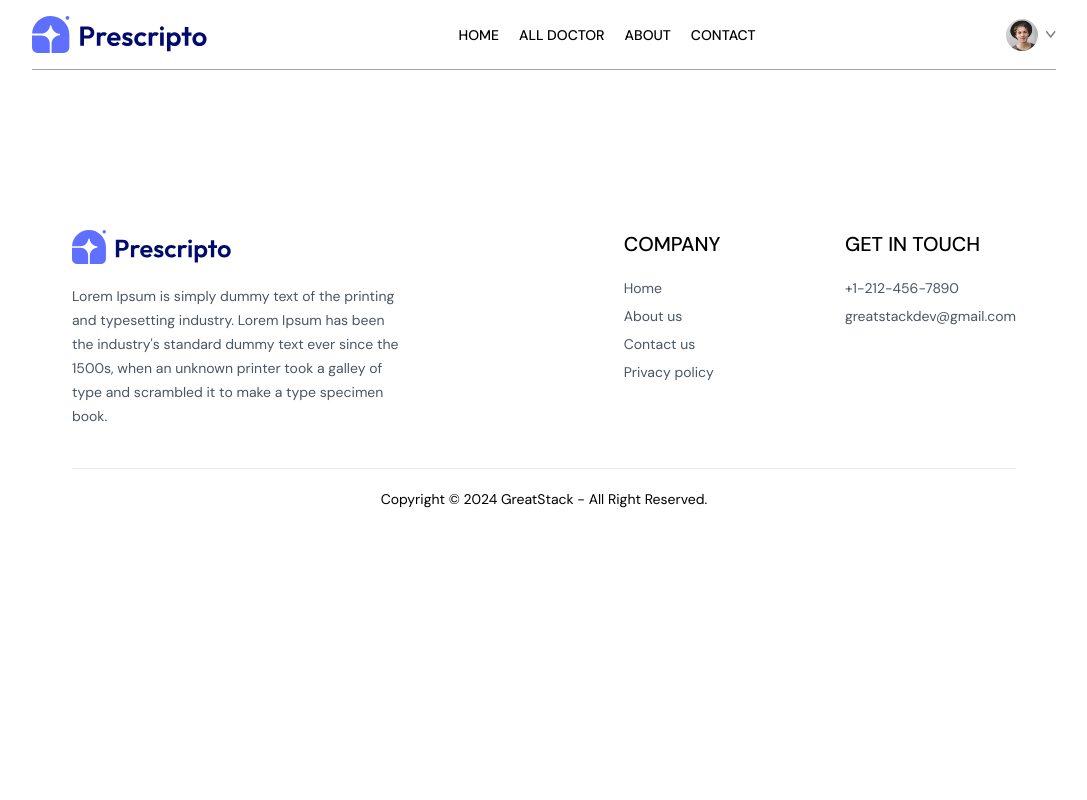
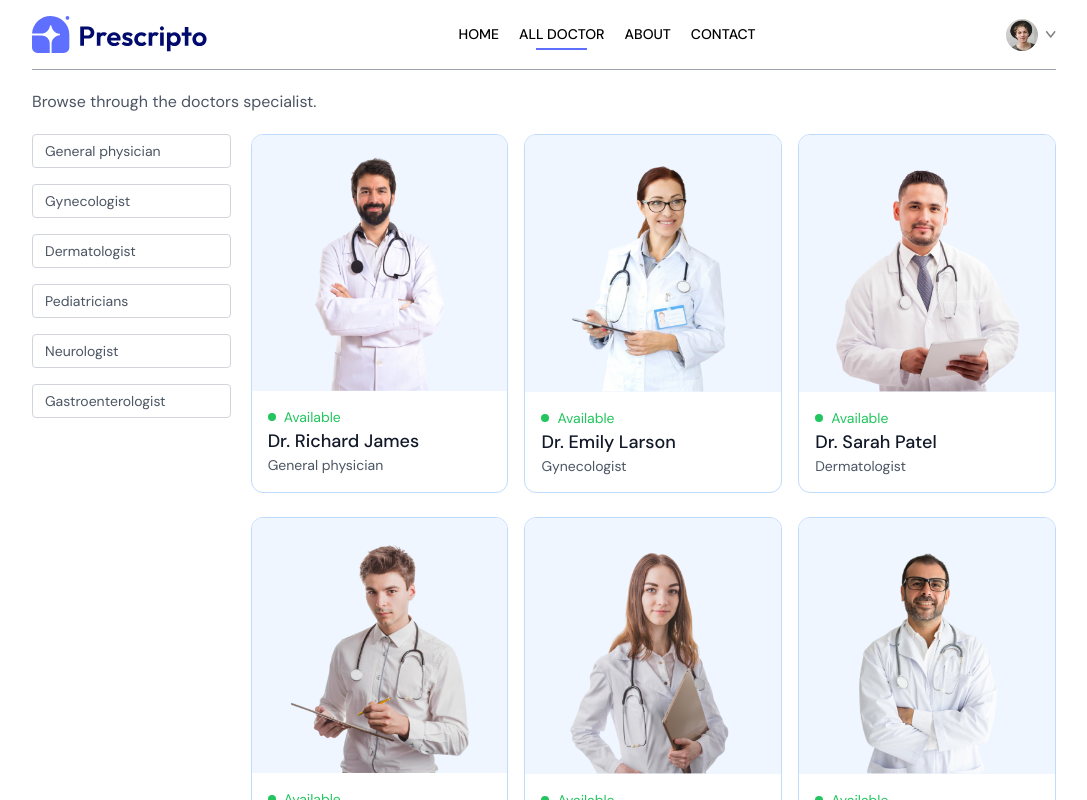
Before and after one commit to ShreyasGadave/MediCure, a React (Vite) app in the folder Frontend/: page /doctors in a window 1280 px wide. Shown: the top 800 px of the page, without its empty margins (96-1183 px from the left). Built offline with nearby package versions, Linux system fonts and the light colour scheme; a web font is replaced by a local one.

Commit message:
All DoctorsPage Added

```diff
--- a/Frontend/src/App.jsx
+++ b/Frontend/src/App.jsx
@@ -17,8 +17,8 @@
       <Navbar/>
       <Routes>
         <Route path="/" element={<Home />} />
-        <Route path="/doctor" element={<Doctor />} />
-        <Route path="/doctor:speciality" element={<Doctor />} />
+        <Route path="/doctors" element={<Doctor />} />
+        <Route path="/doctors/:speciality" element={<Doctor />} />
         <Route path="/login" element={<Login />} />
         <Route path="/about" element={<About />} />
         <Route path="/contact" element={<Contact />} />
--- a/Frontend/src/Components/Navbar.jsx
+++ b/Frontend/src/Components/Navbar.jsx
@@ -10,13 +10,13 @@
 
   return (
     <div className="flex items-center justify-between text-sm py-4 mb-5 border-b border-b-gray-400">
-      <img className="w-44 cursor-pointer " src={assets.logo} alt="" />
+      <img onClick={()=>navigate('/')} className="w-44 cursor-pointer " src={assets.logo} alt="" />
       <ul className="hidden md:flex items-start gap-5 font-medium ">
         <NavLink to="/">
           <li className="py-1 ">HOME</li>
           <hr className="border-none outline-none h-0.5 bg-primary w-3/5 m-auto hidden " />
         </NavLink>
-        <NavLink to="/doctor">
+        <NavLink to="/doctors">
           <li className="py-1 ">ALL DOCTOR</li>
           <hr className="border-none outline-none h-0.5 bg-primary w-3/5 m-auto hidden" />
         </NavLink>
--- a/Frontend/src/Components/SpecialityMenu.jsx
+++ b/Frontend/src/Components/SpecialityMenu.jsx
@@ -9,7 +9,7 @@
         <p className='sm:w-1/3 text-center text-sm '>Simply browse through our extensive list of trusted doctors, schedule your appointment hassle-free.</p>
         <div className='flex sm:justify-center gap-4 pt-5 w-full overflow-scroll '>
 {specialityData.map((item,index)=>(
-    <Link onClick={()=>scrollTo(0,0)} className='flex flex-col items-center text-xs cursor-pointer flex-shrink-0 hover:translate-y-[-10px] transition-all duration-500 ' key={index} to={`/doctor/${item.speciality}`}>
+    <Link onClick={()=>scrollTo(0,0)} className='flex flex-col items-center text-xs cursor-pointer flex-shrink-0 hover:translate-y-[-10px] transition-all duration-500 ' key={index} to={`/doctors/${item.speciality}`}>
         <img className='w-16 sm:w-24 mb-2' src={item.image} alt="" />
         <p>{item.speciality}</p>
     </Link>
--- a/Frontend/src/Pages/Doctor.jsx
+++ b/Frontend/src/Pages/Doctor.jsx
@@ -1,9 +1,61 @@
-import React from 'react'
+import React, { useContext, useEffect, useState } from "react";
+import { useNavigate, useParams } from "react-router-dom";
+import { AppContext } from "../Context/AppContext";
 
 const Doctor = () => {
+  const { speciality } = useParams();
+  const navigate=useNavigate();
+  const [filterDoc, setFilterDoc] = useState([]);
+  const { doctors } = useContext(AppContext);
+
+  const applyFilter=()=>{
+    if(speciality){
+      setFilterDoc(doctors.filter(doc => doc.speciality===speciality))
+    } else{
+      setFilterDoc(doctors)
+    }
+  }
+
+useEffect(()=>{
+applyFilter()
+},[doctors,speciality])
+
   return (
-    <div>Doctor</div>
-  )
-}
+    <div>
+      <p className="text-gray-600 ">Browse through the doctors specialist.</p>
+      <div className="flex flex-col sm:flex-row items-start gap-5 mt-5 ">
+        <div className="flex flex-col gap-4 text-sm text-gray-600 ">
+        <p onClick={()=>speciality==='General physician' ? navigate('/doctors') : navigate('/doctors/General physician ')} className={`w-[94vw] sm:w-auto pl-3 py-1.5 pr-16 border border-gray-300 rounded transition-all cursor-pointer ${speciality === 'General physician' ? 'bg-indigo-100 text-black ' : ''}`}>General physician</p>
+        <p onClick={()=>speciality==='Gynecologist' ? navigate('/doctors') : navigate('/doctors/Gynecologist ')} className={`w-[94vw] sm:w-auto pl-3 py-1.5 pr-16 border border-gray-300 rounded transition-all cursor-pointer ${speciality === 'Gynecologist' ? 'bg-indigo-100 text-black ' : ''}`}>Gynecologist</p>
+        <p onClick={()=>speciality==='Dermatologist' ? navigate('/doctors') : navigate('/doctors/Dermatologist ')} className={`w-[94vw] sm:w-auto pl-3 py-1.5 pr-16 border border-gray-300 rounded transition-all cursor-pointer ${speciality === 'Dermatologist' ? 'bg-indigo-100 text-black ' : ''}`}>Dermatologist</p>
+        <p onClick={()=>speciality==='Pediatricians' ? navigate('/doctors') : navigate('/doctors/Pediatricians  ')} className={`w-[94vw] sm:w-auto pl-3 py-1.5 pr-16 border border-gray-300 rounded transition-all cursor-pointer ${speciality === 'Pediatricians' ? 'bg-indigo-100 text-black ' : ''}`}>Pediatricians</p>
+        <p onClick={()=>speciality==='Neurologist' ? navigate('/doctors') : navigate('/doctors/Neurologist ')} className={`w-[94vw] sm:w-auto pl-3 py-1.5 pr-16 border border-gray-300 rounded transition-all cursor-pointer ${speciality === 'Neurologist' ? 'bg-indigo-100 text-black ' : ''}`}>Neurologist</p>
+        <p onClick={()=>speciality==='Gastroenterologist' ? navigate('/doctors') : navigate('/doctors/Gastroenterologist ')} className={`w-[94vw] sm:w-auto pl-3 py-1.5 pr-16 border border-gray-300 rounded transition-all cursor-pointer ${speciality === 'Gastroenterologist' ? 'bg-indigo-100 text-black ' : ''}`}>Gastroenterologist</p>
+      </div>
+      <div className="w-full grid grid-cols-auto gap-4 gap-y-6">
+        {
+        filterDoc.map((item,index)=>(
+          <div
+          onClick={() => navigate(`/appointment/${item._id}`)}
+          className="border border-blue-200 rounded-xl overflow-hidden cursor-pointer hover:translate-y-[-10px] transition-all duration-500 "
+          key={index}
+        >
+          <img className="bg-blue-50 " src={item.image} alt="" />
+          <div className=" p-4 ">
+            <div className=" flex items-center gap-2 text-sm text-center text-green-500 ">
+              {" "}
+              <p className="w-2 h-2 bg-green-500 rounded-full "></p>
+              <p>Available</p>
+            </div>
+            <p className="text-gray-900 text-lg font-medium ">{item.name}</p>
+            <p className=" text-gray-600 text-sm ">{item.speciality}</p>
+          </div>
+        </div>
+        ))
+        }</div>
+             </div>
+    </div>
+  );
+};
 
-export default Doctor
+export default Doctor;
```
Also changed, not shown: Frontend/src/Components/TopDoctors.jsx (+36 -21 lines), Frontend/src/index.css (line endings or trailing spaces).
